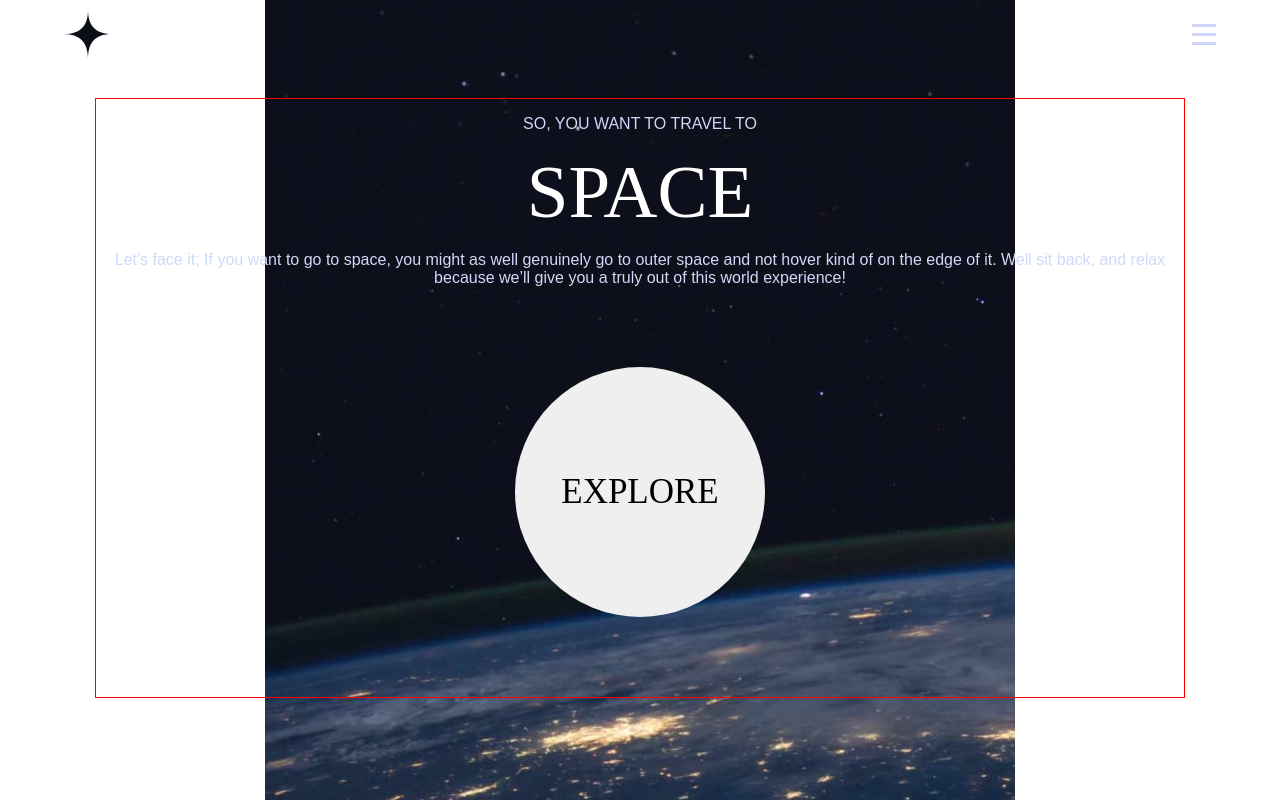
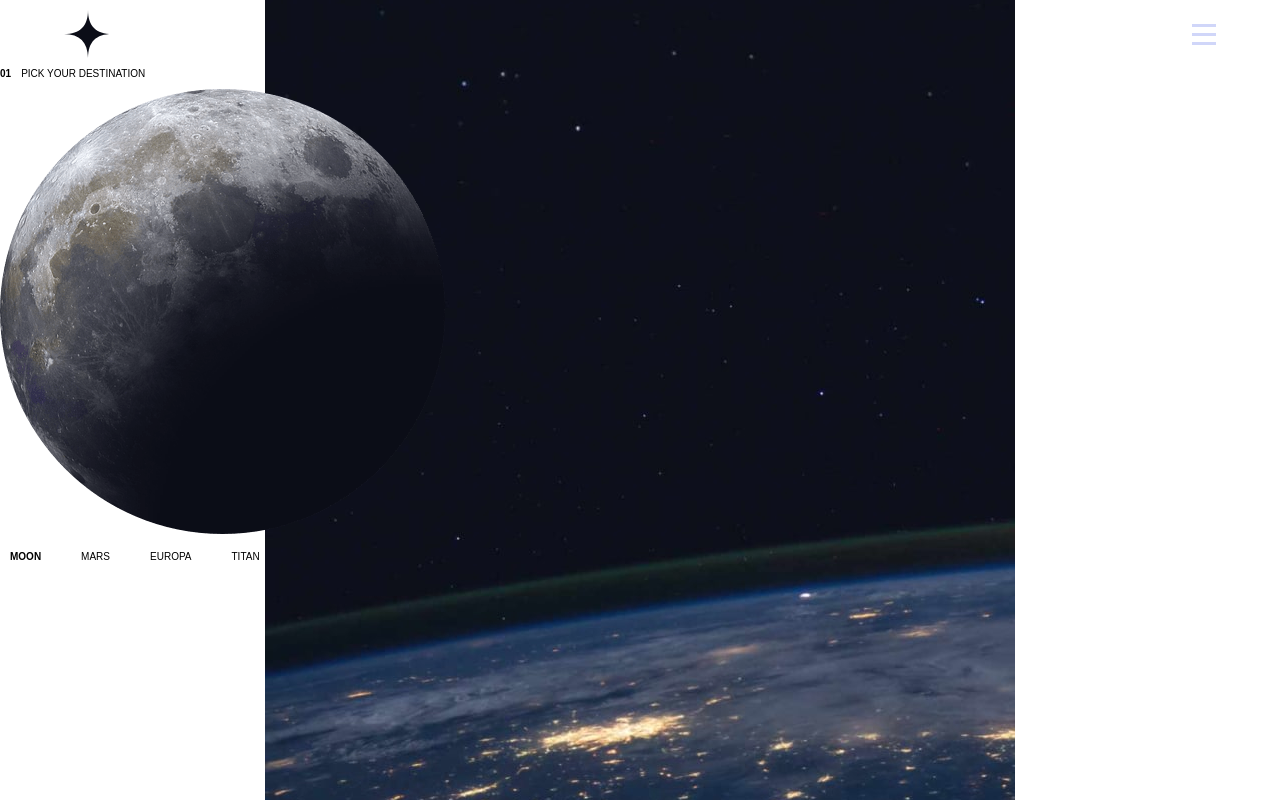
Before and after one commit to kaueOliveira/Space-Tourism, a React (Vite) app: page /destination in a window 1280 px wide. Built offline with nearby package versions, Linux system fonts and the light colour scheme.

Commit message:
Adding React Router and Creating the Destination Component

```diff
--- a/package.json
+++ b/package.json
@@ -11,7 +11,8 @@
   },
   "dependencies": {
     "react": "^19.1.1",
-    "react-dom": "^19.1.1"
+    "react-dom": "^19.1.1",
+    "react-router-dom": "^7.8.2"
   },
   "devDependencies": {
     "@eslint/js": "^9.33.0",
--- a/src/App.jsx
+++ b/src/App.jsx
@@ -1,13 +1,19 @@
 import NavBar from "./components/navBar/navBar"
 import Home from "./pages/Home/Home"
+import Destination from "./pages/Destination/Destination";
+
+import { BrowserRouter as Router, Routes, Route, Link } from 'react-router-dom';
 
 function App() {
 
   return (
-    <>
-     <NavBar/>
-     <Home/>
-    </>
+    <Router>
+      <NavBar/>
+      <Routes>
+        <Route path="/" element={<Home/>}/>
+        <Route path="/destination" element={<Destination/>}/>
+      </Routes>
+    </Router>
   )
 }
 
--- a/src/components/navBar/NavBar.jsx
+++ b/src/components/navBar/NavBar.jsx
@@ -3,6 +3,7 @@ import "./NavBar.css"; // vamos criar esse arquivo já já
 import iconHamburguer from "../../assets/shared/icon-hamburger.svg";
 import iconClose from "../../assets/shared/icon-close.svg";
 import logo from "../../assets/shared/logo.svg";
+import { Link } from "react-router-dom";
 
 function NavBar() {
   const [isOpen, setIsOpen] = useState(false);
@@ -12,11 +13,10 @@ function NavBar() {
   };
 
   return (
+    <nav>
       <header>
         <img src={logo} alt="" />
-
         {/* Botão de abrir/fechar */}
-
         <img
           src={iconHamburguer}
           alt="Open Menu"
@@ -24,7 +24,6 @@ function NavBar() {
           onClick={toggleMenu}
           id={isOpen ? "hidden" : ""}
         />
-
         {/* Menu lateral */}
         <div className={`sidebar ${isOpen ? "open" : ""}`}>
           <img
@@ -35,23 +34,23 @@ function NavBar() {
           />
           <ul>
             <li>
-            <span>00</span>HOME
+              <Link to="/"><span>00</span>HOME</Link>
             </li>
             <li>
-            <span>01</span>DESTINATION
+              <Link to="destination"><span>01</span>DESTINATION</Link>
             </li>
             <li>
-            <span>02</span>CREW
+              <Link><span>02</span>CREW</Link>
             </li>
             <li>
-            <span>03</span>TECNOLOGY
+              <Link><span>03</span>TECNOLOGY</Link>
             </li>
           </ul>
         </div>
-
         {/* Overlay para clicar fora e fechar */}
         {/* {isOpen && <div className="overlay" onClick={toggleMenu}></div>} */}
       </header>
+    </nav>
   );
 }
 
--- a/src/data.json
+++ b/src/data.json
@@ -3,7 +3,7 @@
     {
       "name": "Moon",
       "images": {
-        "png": "./assets/destination/image-moon.png",
+        "png": "src/assets/destination/image-moon.png",
         "webp": "./assets/destination/image-moon.webp"
       },
       "description": "See our planet as you’ve never seen it before. A perfect relaxing trip away to help regain perspective and come back refreshed. While you’re there, take in some history by visiting the Luna 2 and Apollo 11 landing sites.",
@@ -13,7 +13,7 @@
     {
       "name": "Mars",
       "images": {
-        "png": "./assets/destination/image-mars.png",
+        "png": "src/assets/destination/image-mars.png",
         "webp": "./assets/destination/image-mars.webp"
       },
       "description": "Don’t forget to pack your hiking boots. You’ll need them to tackle Olympus Mons, the tallest planetary mountain in our solar system. It’s two and a half times the size of Everest!",
@@ -23,7 +23,7 @@
     {
       "name": "Europa",
       "images": {
-        "png": "./assets/destination/image-europa.png",
+        "png": "src/assets/destination/image-europa.png",
         "webp": "./assets/destination/image-europa.webp"
       },
       "description": "The smallest of the four Galilean moons orbiting Jupiter, Europa is a winter lover’s dream. With an icy surface, it’s perfect for a bit of ice skating, curling, hockey, or simple relaxation in your snug wintery cabin.",
@@ -33,7 +33,7 @@
     {
       "name": "Titan",
       "images": {
-        "png": "./assets/destination/image-titan.png",
+        "png": "src/assets/destination/image-titan.png",
         "webp": "./assets/destination/image-titan.webp"
       },
       "description": "The only moon known to have a dense atmosphere other than Earth, Titan is a home away from home (just a few hundred degrees colder!). As a bonus, you get striking views of the Rings of Saturn.",
--- /dev/null
+++ b/src/pages/Destination/Destination.jsx
@@ -0,0 +1,44 @@
+import { useState } from "react";
+import data from "../../data.json";
+import "./destination.css";
+
+const Destination = () => {
+  const [selectedIndex, setSelectedIndex] = useState(0);
+  const [fade, setFade] = useState(true);
+
+  const currentDestination = data.destinations[selectedIndex];
+
+  const handleClick = (index) => {
+    setFade(false);
+    setTimeout(() => {
+      setSelectedIndex(index);
+      setFade(true);
+    }, 450);
+  };
+
+  return (
+    <div id="destination">
+      <p>
+        <span>01</span>PICK YOUR DESTINATION
+      </p>
+      <img
+        src={currentDestination.images.png}
+        alt={currentDestination.name}
+        className={fade ? "fade-in" : "fade-out"}
+      />
+      <ul>
+        {data.destinations.map((destination, index) => (
+          <li
+            key={destination.name}
+            onClick={() => handleClick(index)}
+            className={selectedIndex === index ? "active" : ""}
+          >
+            {destination.name.toUpperCase()}
+          </li>
+        ))}
+      </ul>
+    </div>
+  );
+};
+
+export default Destination;
--- /dev/null
+++ b/src/pages/Destination/destination.css
@@ -0,0 +1,32 @@
+#destination ul {
+  display: flex;
+  gap: 20px;
+  list-style: none;
+  padding: 0;
+}
+
+#destination ul li {
+  cursor: pointer;
+  padding: 5px 10px;
+  border-bottom: 2px solid transparent;
+  transition: 0.3s;
+}
+
+#destination ul li:hover {
+  border-bottom: 2px solid gray;
+}
+
+#destination ul li.active {
+  border-bottom: 2px solid white;
+  font-weight: bold;
+}
+
+#destination > .fade-in {
+  transition: opacity 2s ease-in;
+  opacity: 1;
+}
+
+#destination > .fade-out {
+  transition: opacity 01s ease-in-out;
+  opacity: 0;
+}
--- a/src/pages/Home/home.css
+++ b/src/pages/Home/home.css
@@ -1,6 +1,6 @@
 .home {
     width: 85%;
-    margin: 4rem auto;
+    margin: 4rem auto 0rem;
     border: 1px solid red;
 }
 
@@ -23,7 +23,7 @@
 .home > button {
     width: 25rem;
     height: 25rem;
-    margin: 8rem auto;
+    margin: 5rem auto;
 
     font-family: serif;
     font-size: 3.5rem;
```
Also changed, not shown: 1 other file (tests, documents, lock files or other folders). Lines whose indentation alone changed are shown as unchanged.
